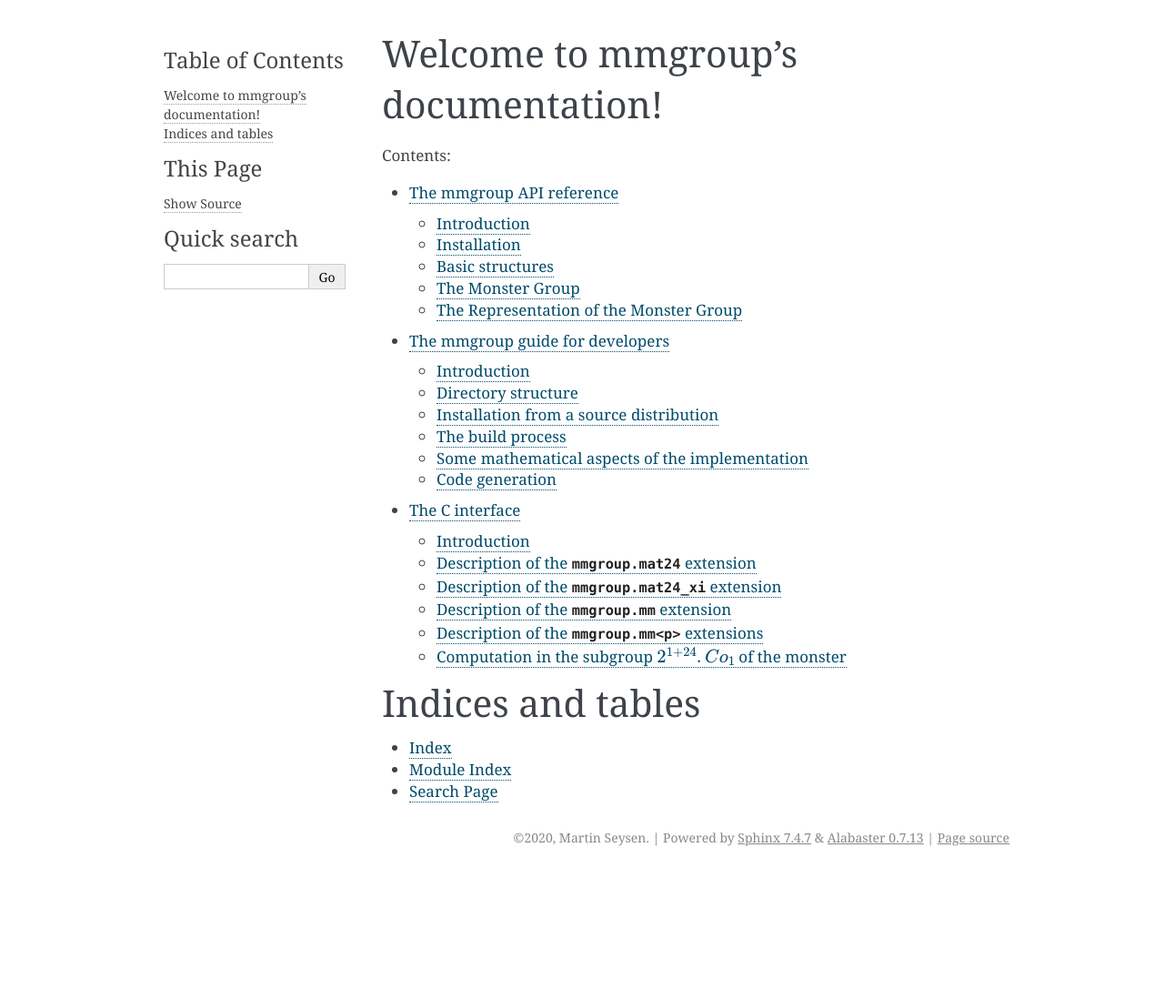
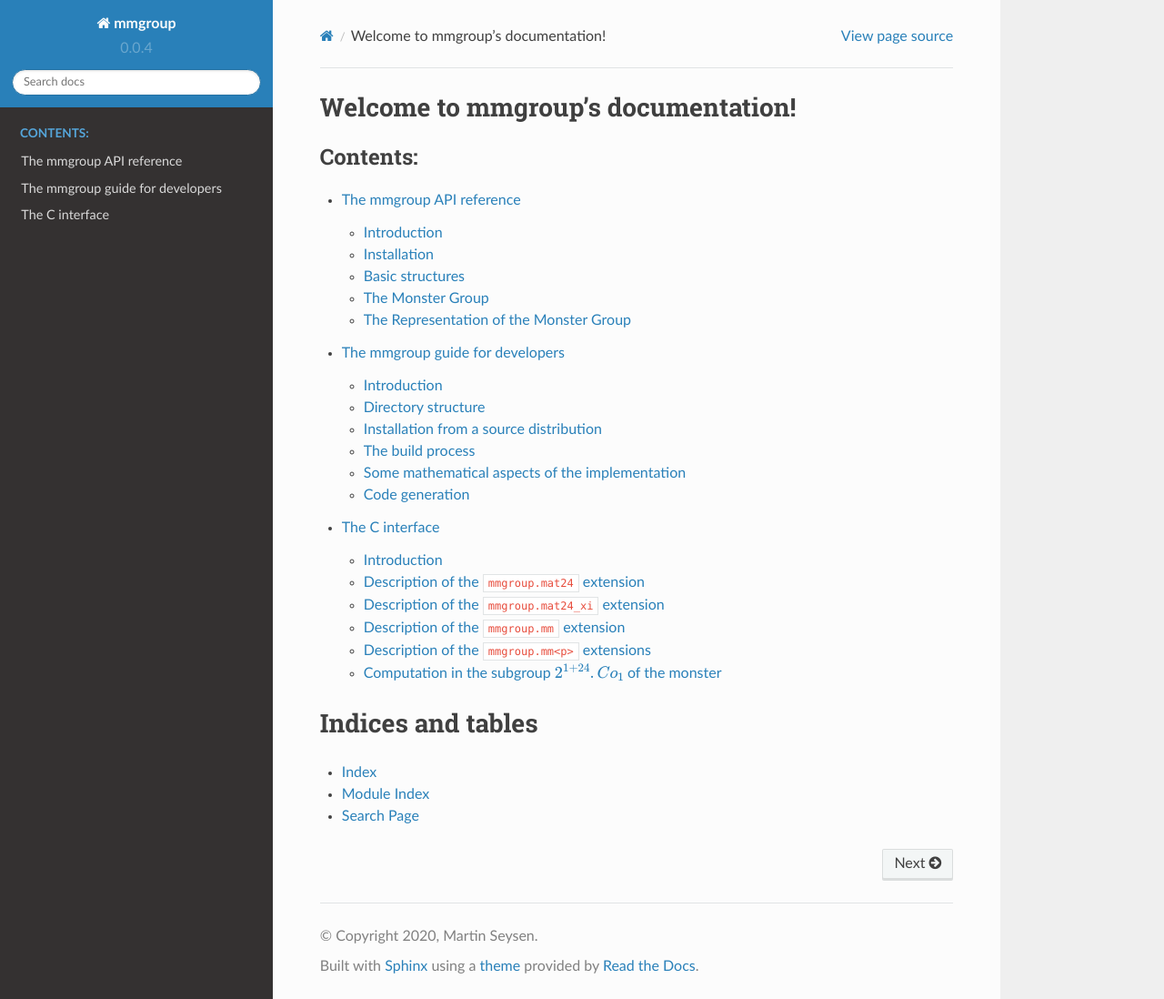
Before and after one commit to Martin-Seysen/mmgroup, a Sphinx documentation site: the page built from docs/source/index.rst, in a window 1280 px wide and 1098 px high. Shown: the whole window at 91% size. Built offline with Sphinx 7.4.7 and the Read the Docs theme 2.0.0, drawn with Linux system fonts in a browser that asks for light colours; the version number is read from the project's files by our own code.

Commit message:
Changed to spinx theme 'sphinx_rtd_theme'

```diff
--- a/docs/source/conf.py
+++ b/docs/source/conf.py
@@ -13,6 +13,8 @@
 import os
 import sys
 import subprocess
+import sphinx_rtd_theme
+
 sys.path.insert(0, os.path.abspath(os.path.join('..', '..')))
 sys.path.insert(0, os.path.abspath(os.path.join('..', '..', 'src')))
 
@@ -64,6 +66,7 @@
 # extensions coming with Sphinx (named 'sphinx.ext.*') or your custom
 # ones.
 extensions = [
+   'sphinx_rtd_theme',
    'sphinx.ext.autodoc',
    'sphinxcontrib.bibtex',
     'breathe',
@@ -83,7 +86,7 @@
 # The theme to use for HTML and HTML Help pages.  See the documentation for
 # a list of builtin themes.
 #
-html_theme = 'alabaster'
+html_theme = "sphinx_rtd_theme"
 
 # Add any paths that contain custom static files (such as style sheets) here,
 # relative to this directory. They are copied after the builtin static files,
--- a/docs/source/installation_from_source.inc
+++ b/docs/source/installation_from_source.inc
@@ -33,6 +33,7 @@
   ``setuptools``           Development: basic package used for setup and building
                            extensions
   ``sphinx``               Documentation: basic package used for documentation
+  ``sphinx-rtd-theme``     Documentation: 'theme' to be used by sphinx
   ``sphinxcontrib-bibtex`` Documentation: bibliography in BibTeX style
   ``breathe``              Documentation: link between ``doxygen`` and ``sphinx``
   ======================== =========================================================
```
Also changed, not shown: 1 other file.
